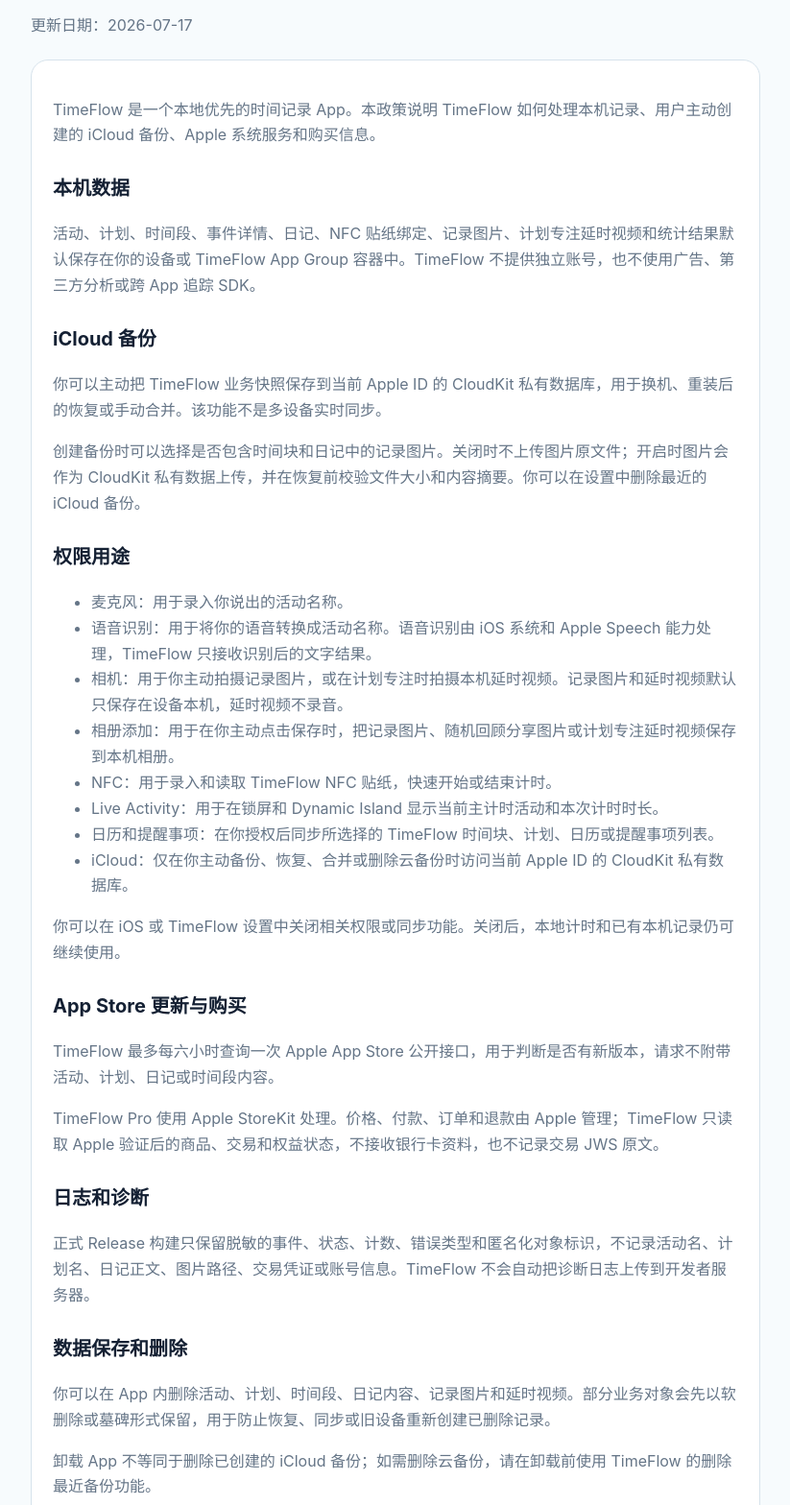
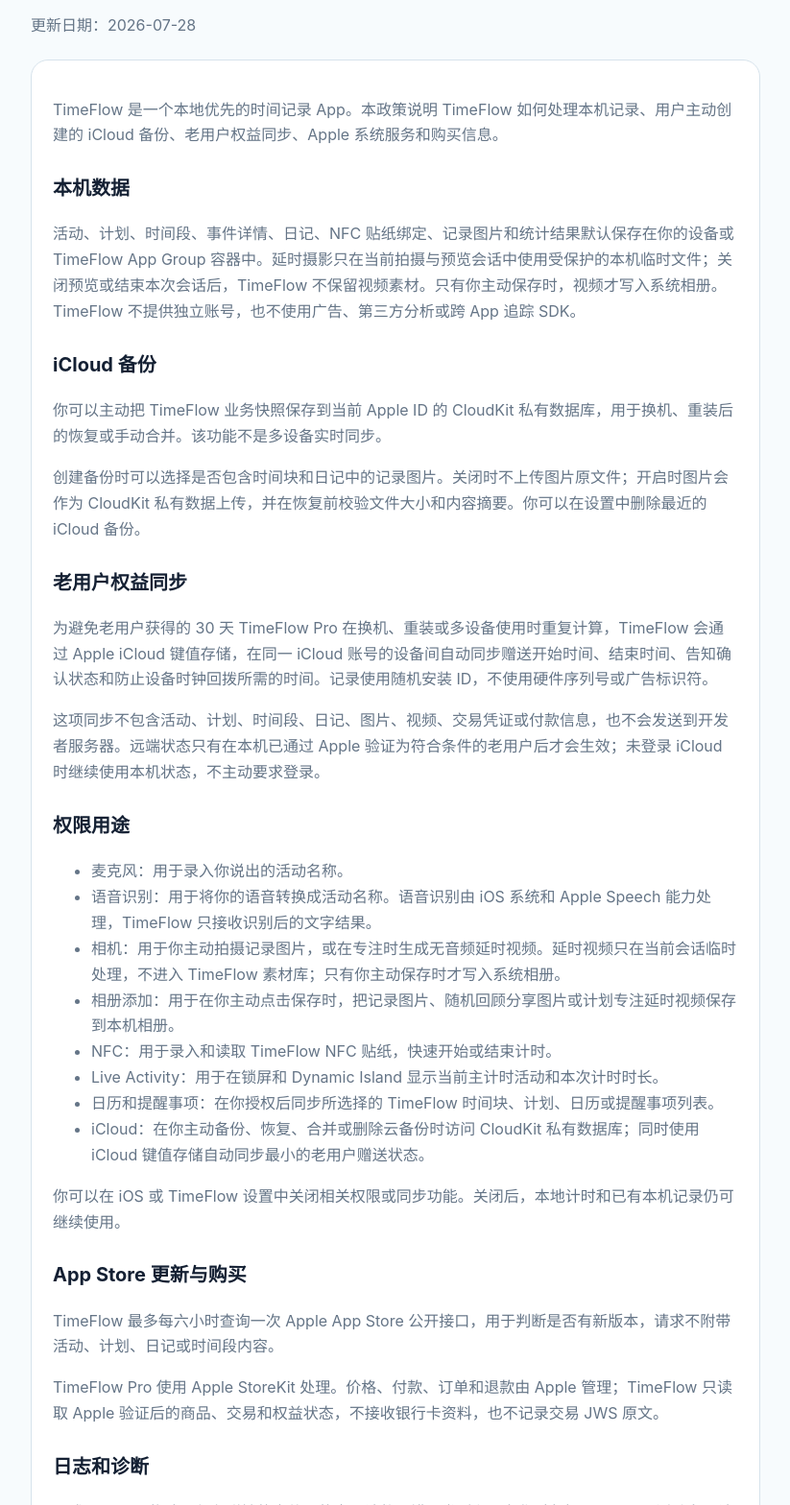
Before and after one commit to freya107/timeflow-support, a plain HTML site: page privacy.html in a window 1280 px wide. Shown: the part 112-1680 px from the top of the page at 96% size, without its empty margins (228-1051 px from the left). Drawn offline with Linux system fonts and the light colour scheme.

Commit message:
更新付费版公开政策与支持页面

```diff
--- a/privacy.html
+++ b/privacy.html
@@ -66,28 +66,32 @@
   <main>
     <a href="index.html">返回 TimeFlow 支持</a>
     <h1>TimeFlow 隐私政策</h1>
-    <p>更新日期：2026-07-17</p>
+    <p>更新日期：2026-07-28</p>
 
     <section class="panel">
-      <p>TimeFlow 是一个本地优先的时间记录 App。本政策说明 TimeFlow 如何处理本机记录、用户主动创建的 iCloud 备份、Apple 系统服务和购买信息。</p>
+      <p>TimeFlow 是一个本地优先的时间记录 App。本政策说明 TimeFlow 如何处理本机记录、用户主动创建的 iCloud 备份、老用户权益同步、Apple 系统服务和购买信息。</p>
 
       <h2>本机数据</h2>
-      <p>活动、计划、时间段、事件详情、日记、NFC 贴纸绑定、记录图片、计划专注延时视频和统计结果默认保存在你的设备或 TimeFlow App Group 容器中。TimeFlow 不提供独立账号，也不使用广告、第三方分析或跨 App 追踪 SDK。</p>
+      <p>活动、计划、时间段、事件详情、日记、NFC 贴纸绑定、记录图片和统计结果默认保存在你的设备或 TimeFlow App Group 容器中。延时摄影只在当前拍摄与预览会话中使用受保护的本机临时文件；关闭预览或结束本次会话后，TimeFlow 不保留视频素材。只有你主动保存时，视频才写入系统相册。TimeFlow 不提供独立账号，也不使用广告、第三方分析或跨 App 追踪 SDK。</p>
 
       <h2>iCloud 备份</h2>
       <p>你可以主动把 TimeFlow 业务快照保存到当前 Apple ID 的 CloudKit 私有数据库，用于换机、重装后的恢复或手动合并。该功能不是多设备实时同步。</p>
       <p>创建备份时可以选择是否包含时间块和日记中的记录图片。关闭时不上传图片原文件；开启时图片会作为 CloudKit 私有数据上传，并在恢复前校验文件大小和内容摘要。你可以在设置中删除最近的 iCloud 备份。</p>
 
+      <h2>老用户权益同步</h2>
+      <p>为避免老用户获得的 30 天 TimeFlow Pro 在换机、重装或多设备使用时重复计算，TimeFlow 会通过 Apple iCloud 键值存储，在同一 iCloud 账号的设备间自动同步赠送开始时间、结束时间、告知确认状态和防止设备时钟回拨所需的时间。记录使用随机安装 ID，不使用硬件序列号或广告标识符。</p>
+      <p>这项同步不包含活动、计划、时间段、日记、图片、视频、交易凭证或付款信息，也不会发送到开发者服务器。远端状态只有在本机已通过 Apple 验证为符合条件的老用户后才会生效；未登录 iCloud 时继续使用本机状态，不主动要求登录。</p>
+
       <h2>权限用途</h2>
       <ul>
         <li>麦克风：用于录入你说出的活动名称。</li>
         <li>语音识别：用于将你的语音转换成活动名称。语音识别由 iOS 系统和 Apple Speech 能力处理，TimeFlow 只接收识别后的文字结果。</li>
-        <li>相机：用于你主动拍摄记录图片，或在计划专注时拍摄本机延时视频。记录图片和延时视频默认只保存在设备本机，延时视频不录音。</li>
+        <li>相机：用于你主动拍摄记录图片，或在专注时生成无音频延时视频。延时视频只在当前会话临时处理，不进入 TimeFlow 素材库；只有你主动保存时才写入系统相册。</li>
         <li>相册添加：用于在你主动点击保存时，把记录图片、随机回顾分享图片或计划专注延时视频保存到本机相册。</li>
         <li>NFC：用于录入和读取 TimeFlow NFC 贴纸，快速开始或结束计时。</li>
         <li>Live Activity：用于在锁屏和 Dynamic Island 显示当前主计时活动和本次计时时长。</li>
         <li>日历和提醒事项：在你授权后同步所选择的 TimeFlow 时间块、计划、日历或提醒事项列表。</li>
-        <li>iCloud：仅在你主动备份、恢复、合并或删除云备份时访问当前 Apple ID 的 CloudKit 私有数据库。</li>
+        <li>iCloud：在你主动备份、恢复、合并或删除云备份时访问 CloudKit 私有数据库；同时使用 iCloud 键值存储自动同步最小的老用户赠送状态。</li>
       </ul>
       <p>你可以在 iOS 或 TimeFlow 设置中关闭相关权限或同步功能。关闭后，本地计时和已有本机记录仍可继续使用。</p>
 
@@ -99,8 +103,8 @@
       <p>正式 Release 构建只保留脱敏的事件、状态、计数、错误类型和匿名化对象标识，不记录活动名、计划名、日记正文、图片路径、交易凭证或账号信息。TimeFlow 不会自动把诊断日志上传到开发者服务器。</p>
 
       <h2>数据保存和删除</h2>
-      <p>你可以在 App 内删除活动、计划、时间段、日记内容、记录图片和延时视频。部分业务对象会先以软删除或墓碑形式保留，用于防止恢复、同步或旧设备重新创建已删除记录。</p>
-      <p>卸载 App 不等同于删除已创建的 iCloud 备份；如需删除云备份，请在卸载前使用 TimeFlow 的删除最近备份功能。</p>
+      <p>你可以在 App 内删除活动、计划、时间段、日记内容和记录图片。延时视频不进入 TimeFlow 素材库，当前会话临时文件会在关闭预览、删除本次或页面资源释放时清理。部分业务对象会先以软删除或墓碑形式保留，用于防止恢复、同步或旧设备重新创建已删除记录。</p>
+      <p>卸载 App 不等同于删除已创建的 iCloud 备份或老用户权益同步状态；如需删除云备份，请在卸载前使用 TimeFlow 的删除最近备份功能，iCloud 键值状态的保留和清理由 Apple iCloud 账号与系统规则管理。</p>
 
       <h2>数据共享</h2>
       <p>TimeFlow 不向广告网络、数据经纪商、第三方分析服务或开发者自建服务器出售或共享你的时间记录。只有你主动启用的 Apple 系统服务，或你主动发起的分享、导出和支持请求，才会使相应数据离开 TimeFlow 本机容器。</p>
```
Also changed, not shown: support.html (+3 -3 lines), terms.html (+6 -4 lines).
